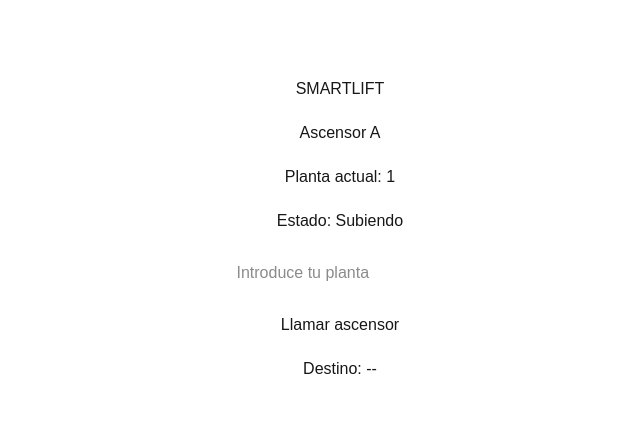
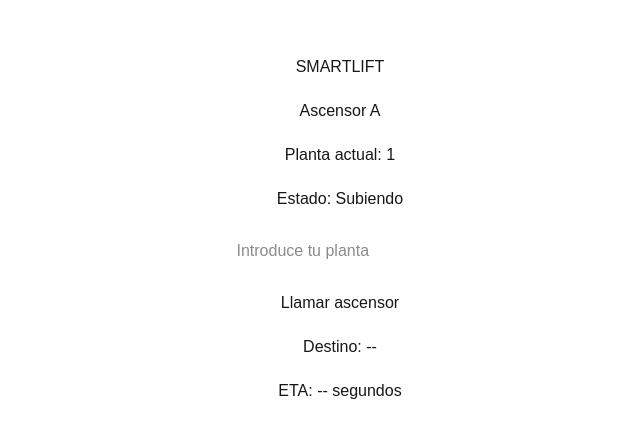
Before and after one commit to Mirene12/smartlift, a Next.js app: page / in a window 1280 px wide. Shown: the part 171-608 px from the top of the page, without its empty margins (300-940 px from the left). Built offline with nearby package versions, Linux system fonts and the light colour scheme.

Commit message:
v0.3 eta y llegada de ascensor

```diff
--- a/app/page.tsx
+++ b/app/page.tsx
@@ -8,6 +8,13 @@
   const [requestedFloor, setRequestedFloor] = useState("");
   const [message, setMessage] = useState("");
   const [targetFloor, setTargetFloor] = useState<number | null>(null);
+  const eta =
+    targetFloor === null
+      ? "--"
+      : Math.abs(targetFloor - floor);
+  const hasArrived =
+    targetFloor !== null &&
+    floor === targetFloor;
 
 useEffect(() => {
   const interval = setInterval(() => {
@@ -36,27 +43,6 @@
   return () => clearInterval(interval);
 
 }, [targetFloor])
-  /*useEffect(() => {
-    const interval = setInterval(() => {
-      setFloor((currentFloor) => {
-        if (currentFloor >= 10) {
-          setDirection("Bajando");
-          return currentFloor - 1;
-        }
-
-        if (currentFloor <= 1) {
-          setDirection("Subiendo");
-          return currentFloor + 1;
-        }
-
-        return direction === "Subiendo"
-          ? currentFloor + 1
-          : currentFloor - 1;
-      });
-    }, 1000);
-
-    return () => clearInterval(interval);
-  }, [direction]);*/
 
   return (
     <main
@@ -99,6 +85,14 @@
       Llamar ascensor
       </button>
       <p>Destino: {targetFloor ?? "--"}</p>
+
+      <p>ETA: {eta} segundos</p>
+
+      {hasArrived && (
+  <p style={{ color: "green" }}>
+    ✅ Ascensor ha llegado
+  </p>
+)}
     </main>
   );
 }
```
